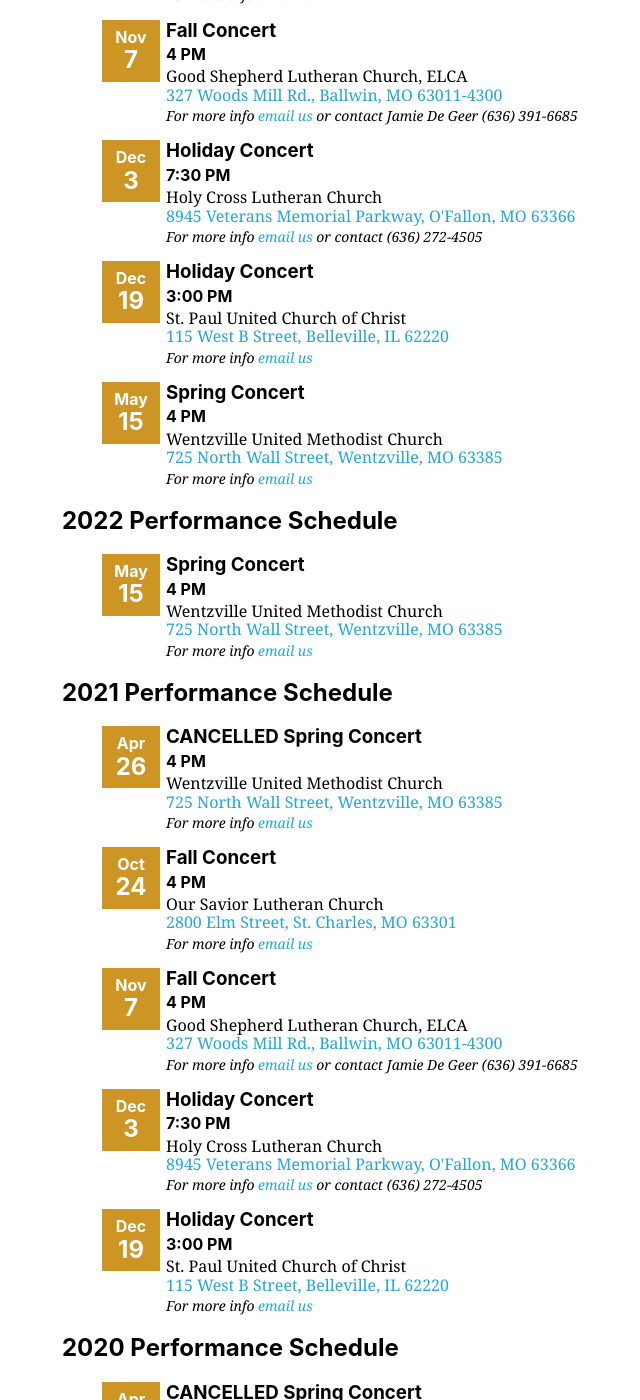
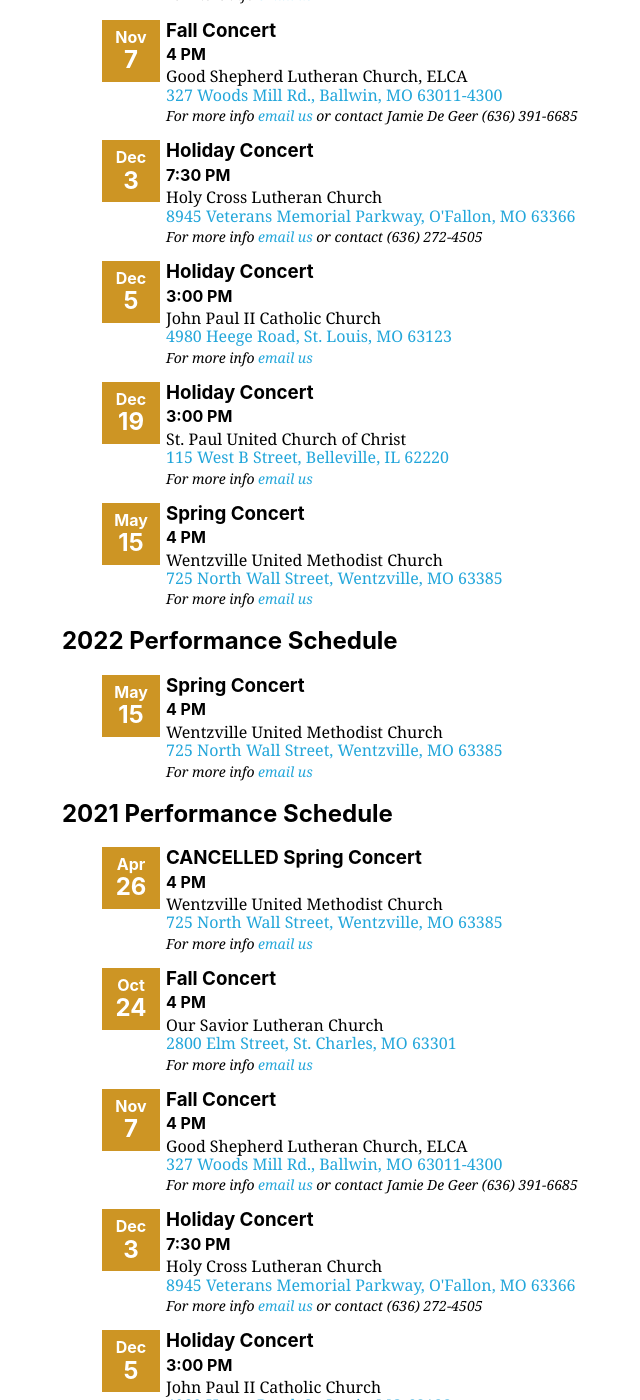
Before and after one commit to GatewayRingers/GatewayRingers.github.io, a Jekyll site: the page built from events.html, in a window 1280 px wide and 1400 px high, scrolled down 512 px. Shown: the whole window, without its empty margins (74-714 px from the left). Built offline with Jekyll 4.4.1, drawn with Linux system fonts in a browser that asks for light colours; nearby versions of some CDN libraries; some of the changed text lies outside the part shown.

Commit message:
Update events.yml

```diff
--- a/_data/events.yml
+++ b/_data/events.yml
@@ -38,6 +38,13 @@
       address: 8945 Veterans Memorial Parkway, O'Fallon, MO 63366
       href: https://www.google.com/maps/place/8945+Veterans+Memorial+Pkwy,+O'Fallon,+MO+63366/data=!4m2!3m1!1s0x87ded08c70cc4df7:0x59bdcc014e45c6ff?sa=X&ved=2ahUKEwip9rf39t7cAhXJmOAKHeweBQcQ8gEwAHoECAEQAQ
       contact: (636) 272-4505
+    - date: 2021-12-05
+      name: Holiday Concert
+      time: 3:00 PM
+      location: John Paul II Catholic Church
+      address: 4980 Heege Road, St. Louis, MO 63123
+      href: https://www.google.com/maps?q=4980+Heege+Road,+St.+Louis,+MO+63123&client=safari&sxsrf=AOaemvLm2Bs8jhdQWS_vhW12GjaI6vdDYw:1632184698857&iflsig=ALs-wAMAAAAAYUk3isdA803Qz-UxD28ZQOJ2isfHHj0z&gs_lcp=Cgdnd3Mtd2l6EAMyAggmUN8MWN8MYO0QaABwAHgAgAF8iAF8kgEDMC4xmAEAoAECoAEB&uact=5&um=1&ie=UTF-8&sa=X&ved=2ahUKEwiwo-Lq6Y7zAhUFWs0KHXmQD_cQ_AUoAXoECAEQAw
+      contact:
     - date: 2021-12-19
       name: Holiday Concert
       time: 3:00 PM
```
